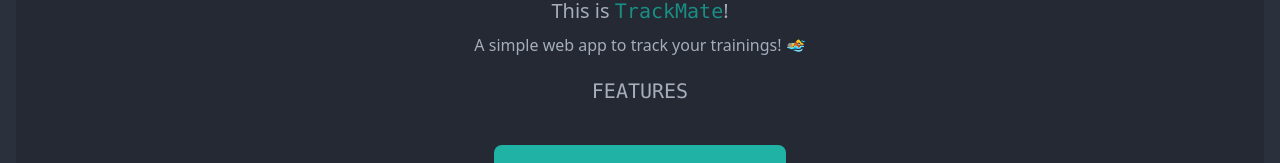
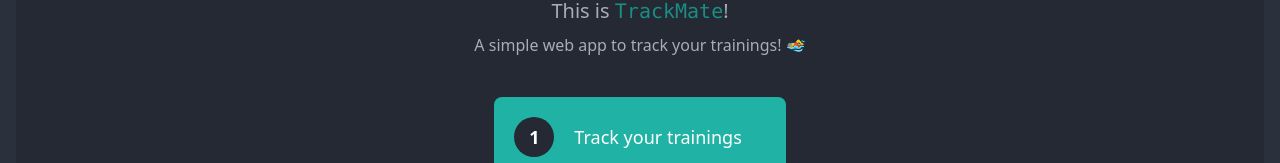
Before and after one commit to craftbytesio/trackmate-frontend, a Nuxt app: page / in a window 1280 px wide. Shown: the part 227-390 px from the top of the page. Built offline with nearby package versions, Linux system fonts and the light colour scheme; no server answers.

Commit message:
Remove feature caption

```diff
--- a/pages/index.vue
+++ b/pages/index.vue
@@ -6,7 +6,6 @@
           <h1 class='text-3xl font-bold'>Hello 👋</h1>
           <p class='mt-5 text-xl'>This is <span class='font-mono text-accent-focus'>TrackMate</span>!</p>
           <p class='mt-2 mb-5'>A simple web app to track your trainings! 🏊</p>
-          <h2 class='text-xl font-mono'>FEATURES</h2>
           <div class='content-center mt-5 mb-10'>
             <div class='flex flex-row h-20 m-5 rounded-lg bg-accent text-accent-content items-center'>
               <div
```
